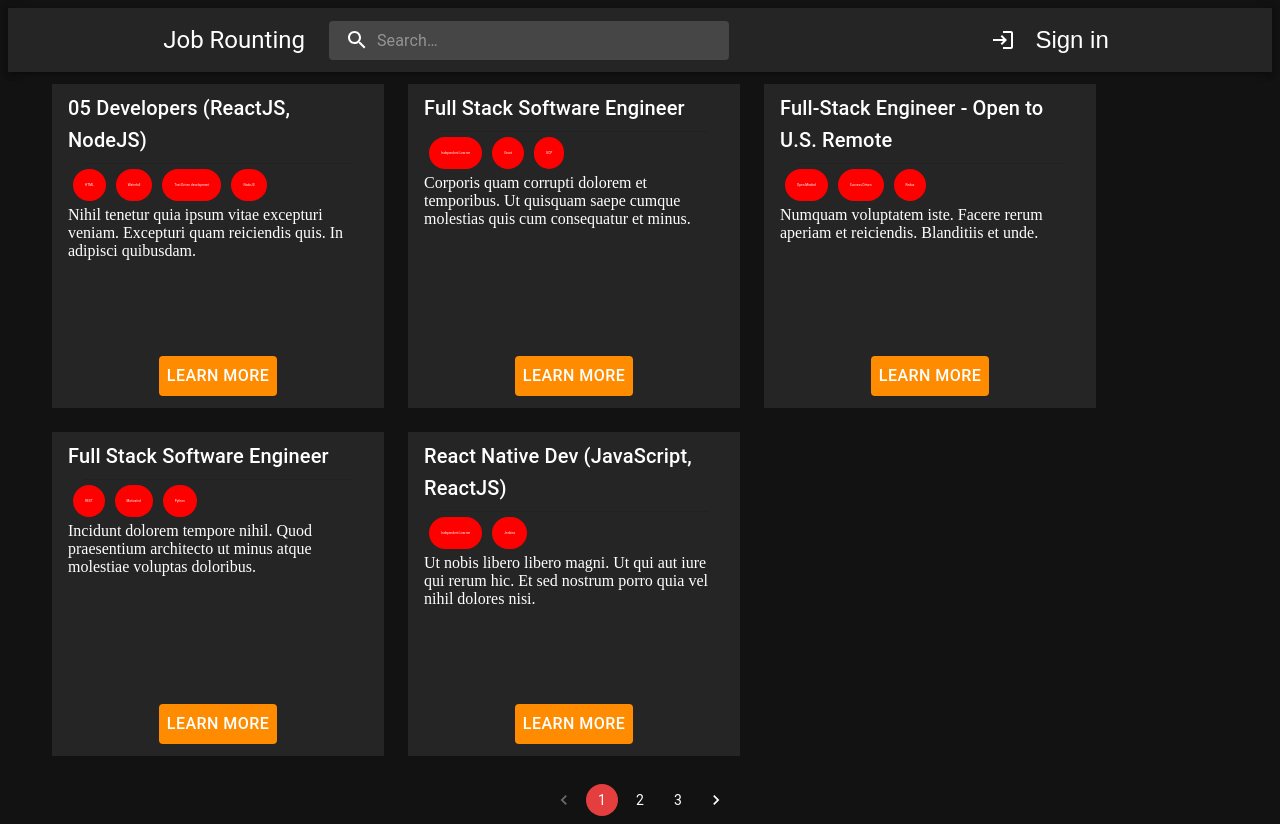
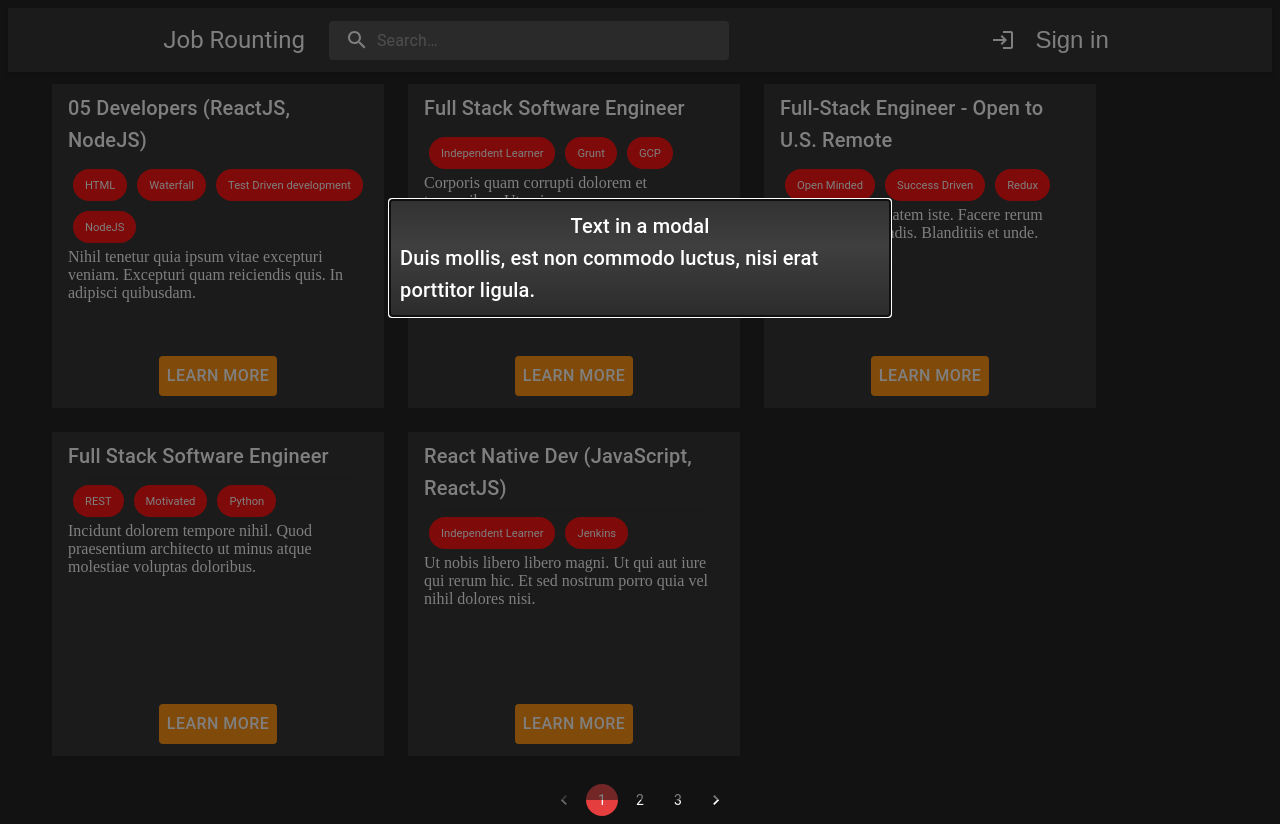
Before and after one commit to trimeo806/ui-basic-app-tringuyen, a React (Create React App) app: page /login in a window 1280 px wide. Built offline with nearby package versions, Linux system fonts and the light colour scheme.

Commit message:
from hp laptop 1

```diff
--- a/package.json
+++ b/package.json
@@ -6,7 +6,7 @@
     "@emotion/react": "^11.10.6",
     "@emotion/styled": "^11.10.6",
     "@mui/icons-material": "^5.11.11",
-    "@mui/material": "^5.11.11",
+    "@mui/material": "^5.11.12",
     "@testing-library/jest-dom": "^5.16.5",
     "@testing-library/react": "^13.4.0",
     "@testing-library/user-event": "^13.5.0",
--- a/src/App.js
+++ b/src/App.js
@@ -2,12 +2,12 @@ import SearchAppBar from "./component/SearchAppBar";
 import { Route, Routes } from "react-router-dom";
 import "./App.css";
 import HomePage from "./pages/HomePage";
-import DetailPage from "./pages/DetailPage";
 import { Pagination } from "@mui/material";
 import { Box } from "@mui/system";
 import { createTheme, ThemeProvider } from "@mui/material/styles";
 import Grid from "@mui/material/Grid";
 import * as React from "react";
+import LoginFormModal from "./component/LoginFormModal";
 //Trong bai nay con CSS baseline chua tim hieu
 //Can tim hieu them: Chip, Divider, CSS baseline, modify them (moi lam duoc co 1 cai)
 
@@ -53,9 +53,6 @@ function App() {
   return (
     <div className="App">
       <ThemeProvider theme={theme}>
-        {/* <Button color="neutral" variant="contained">
-          neutral
-        </Button> */}
         <SearchAppBar></SearchAppBar>
         <Box
           sx={{
@@ -73,7 +70,7 @@ function App() {
             <Grid item lg={12}>
               <Routes>
                 <Route path="/" element={<HomePage number={page} />}>
-                  <Route path=":jobId" element={<DetailPage />} />
+                  <Route path="login" element={<LoginFormModal/>}></Route>
                 </Route>
               </Routes>
             </Grid>
@@ -88,7 +85,6 @@ function App() {
               />
             </Grid>
           </Grid>
-
           {/* Cach chinh mau cua pagination? syntax "tenElement.tenClass":{`CSS change`} */}
         </Box>
       </ThemeProvider>
--- a/src/component/JobCard.js
+++ b/src/component/JobCard.js
@@ -52,7 +52,7 @@ export default function JobCard({ job }) {
                 color: "white",
                 bgcolor: "red",
                 m: "5px",
-                fontSize: "0.2rem",
+                fontSize: "0.7rem",
               }}
               label={skill}
             />
--- /dev/null
+++ b/src/component/LoginFormModal.js
@@ -0,0 +1,49 @@
+import React from "react";
+import { Grid, Modal, Typography } from "@mui/material";
+import { useNavigate } from "react-router-dom";
+
+function LoginFormModal() {
+  const navigate = useNavigate();
+
+  return (
+    <Modal
+      open={true}
+      aria-labelledby="modal-modal-title"
+      aria-describedby="modal-modal-description"
+      onClose={() => {
+        navigate("/");
+      }}
+      sx={{
+        backgroundColor: "#FFFFFF14",
+        color: "#fff",
+        m: "auto",
+        pt: "200px",
+      }}
+    >
+      <Grid
+        container
+        justifyContent="center"
+        alignItems="center"
+        sx={{
+          display: "flex",
+          flexDirection: "column",
+          backgroundImage:
+            "linear-gradient(rgb(50, 50, 50) 0%, rgb(63, 63, 63) 40%, rgb(28, 28, 28) 150%), linear-gradient(to top, rgba(255, 255, 255, 0.4) 0%, rgba(0, 0, 0, 0.25) 200%)",
+          maxWidth: "500px",
+          m: "auto",
+          p: "10px",
+        }}
+      >
+        <Typography id="modal-modal-title" variant="h6" component="h2">
+          Text in a modal
+        </Typography>
+
+        <Typography id="modal-modal-description" variant="h6" component="h2">
+          Duis mollis, est non commodo luctus, nisi erat porttitor ligula.
+        </Typography>
+      </Grid>
+    </Modal>
+  );
+}
+
+export default LoginFormModal;
--- a/src/component/SearchAppBar.js
+++ b/src/component/SearchAppBar.js
@@ -13,6 +13,7 @@ import Menu from "@mui/material/Menu";
 import MenuItem from "@mui/material/MenuItem";
 import { Button } from "@mui/material";
 import SignIn from "./SignIn";
+import { useNavigate } from "react-router-dom";
 
 const Search = styled("div")(({ theme }) => ({
   position: "relative",
@@ -57,6 +58,7 @@ const StyledInputBase = styled(InputBase)(({ theme }) => ({
 }));
 
 export default function SearchAppBar() {
+  const navigate = useNavigate();
   const [anchorEl, setAnchorEl] = React.useState(null);
   const open = Boolean(anchorEl);
   const handleClick = (event) => {
@@ -125,6 +127,9 @@ export default function SearchAppBar() {
                 color: "#fff",
                 display: { xs: "none", lg: "flex" },
               }}
+              onClick={() => {
+                navigate("/login");
+              }}
             >
               Sign in
             </IconButton>
--- a/src/component/SignIn.js
+++ b/src/component/SignIn.js
@@ -1,8 +1,10 @@
 import { Box, IconButton } from "@mui/material";
 import React from "react";
 import LoginIcon from "@mui/icons-material/Login";
+import { useNavigate } from "react-router-dom";
 
 function SignIn() {
+  const navigate = useNavigate();
   return (
     <Box
       sx={{
@@ -24,6 +26,7 @@ function SignIn() {
         sx={{
           display: { xs: "flex", lg: "flex" },
         }}
+        onClick={()=>{navigate("/login")}}
       >
         Sign in
       </IconButton>
--- a/src/pages/HomePage.jsx
+++ b/src/pages/HomePage.jsx
@@ -2,6 +2,7 @@ import React from "react";
 import JobCard from "../component/JobCard";
 import Grid from "@mui/material/Grid";
 import { jobs } from "../data";
+import { Outlet } from "react-router-dom";
 
 function HomePage({ number }) {
   let item1 = 0;
@@ -25,6 +26,9 @@ function HomePage({ number }) {
   }
 
   return (
+    <>
+          <Outlet></Outlet>
+
       <Grid
         container
         spacing={0}
@@ -36,6 +40,7 @@ function HomePage({ number }) {
           <JobCard key={job.id} job={job}></JobCard>
         ))}
       </Grid>
+    </>
   );
 }
 
```
Also changed, not shown: src/component/Drawer.js (deleted, +0 -28 lines), 1 other file (tests, documents, lock files or other folders). Lines whose indentation alone changed are shown as unchanged.
